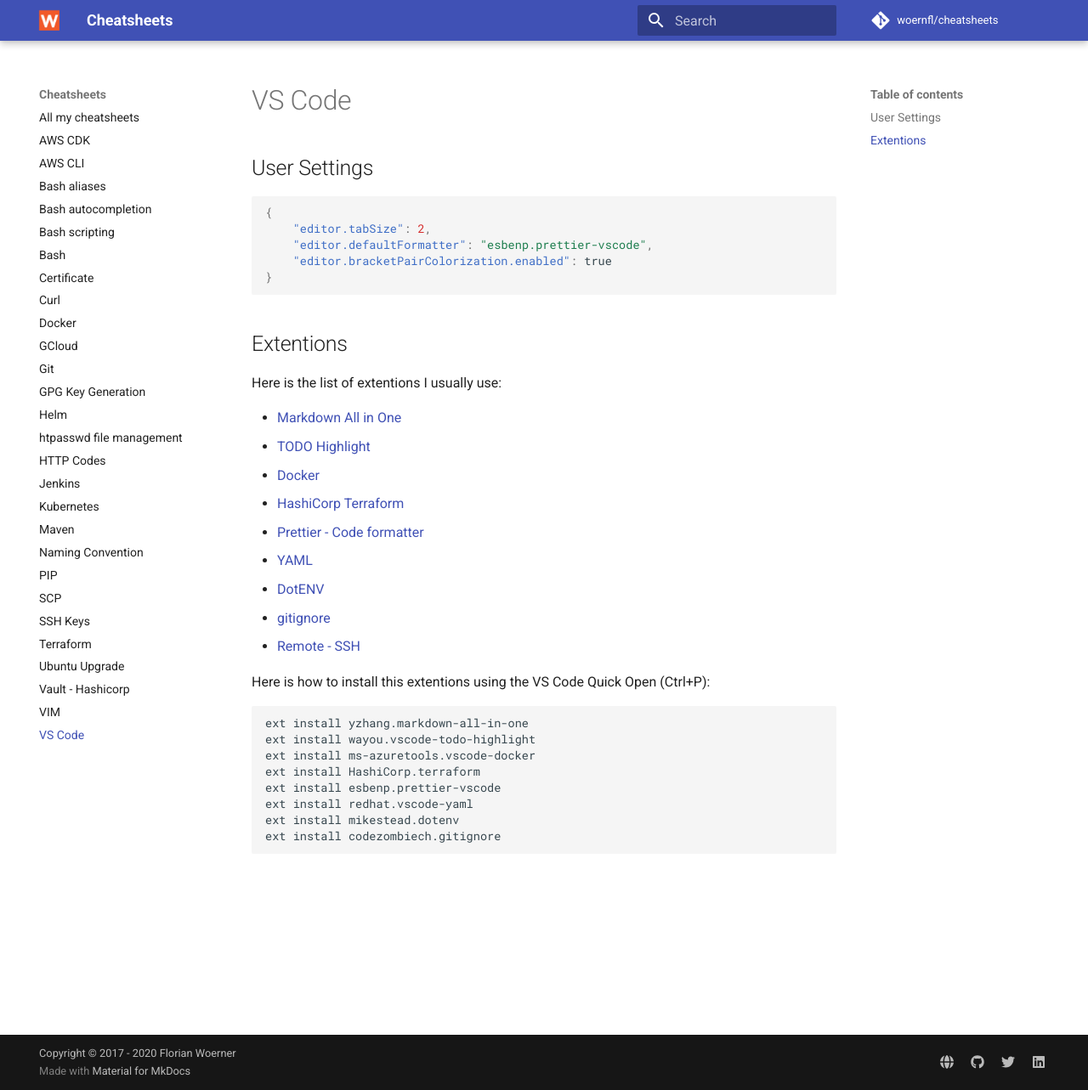
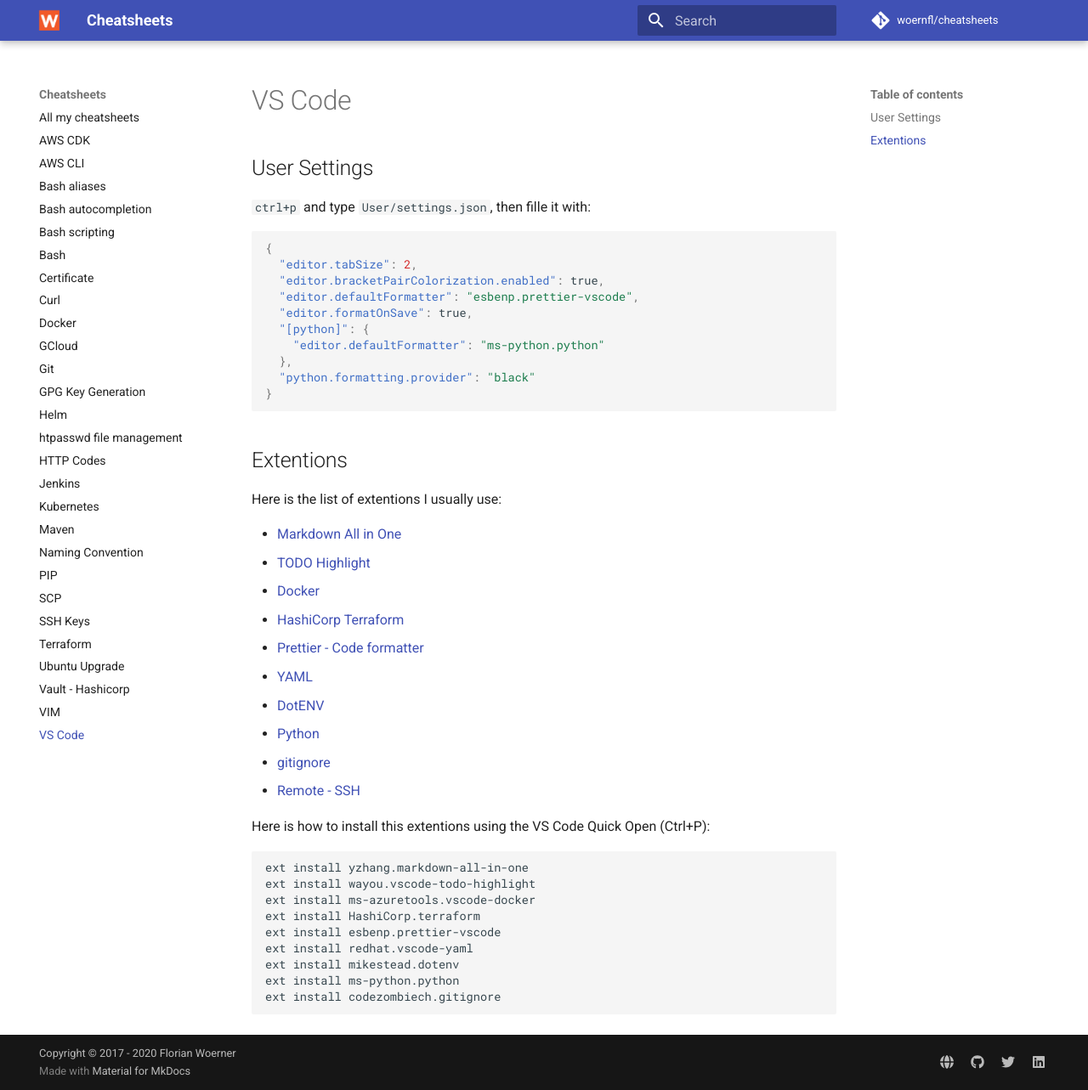
Before and after one commit to woernfl/cheatsheets, an MkDocs documentation site: the page built from docs/vs-code.md, in a window 1280 px wide and 1283 px high. Shown: the whole window at 85% size. Built offline with MkDocs 1.6.1 and Material for MkDocs 9.7.7, drawn with Linux system fonts in a browser that asks for light colours; comment, search, counter and statistics services are not loaded.

Commit message:
Update vs-code.md

````diff
--- a/docs/vs-code.md
+++ b/docs/vs-code.md
@@ -2,11 +2,18 @@
 
 ## User Settings
 
+`ctrl+p` and type `User/settings.json`, then fille it with:
+
 ```json
 {
-    "editor.tabSize": 2,
-    "editor.defaultFormatter": "esbenp.prettier-vscode",
-    "editor.bracketPairColorization.enabled": true
+  "editor.tabSize": 2,
+  "editor.bracketPairColorization.enabled": true,
+  "editor.defaultFormatter": "esbenp.prettier-vscode",
+  "editor.formatOnSave": true,
+  "[python]": {
+    "editor.defaultFormatter": "ms-python.python"
+  },
+  "python.formatting.provider": "black"
 }
 ```
 
@@ -21,6 +28,7 @@
 - [Prettier - Code formatter](https://marketplace.visualstudio.com/items?itemName=esbenp.prettier-vscode)
 - [YAML](https://marketplace.visualstudio.com/items?itemName=redhat.vscode-yaml)
 - [DotENV](https://marketplace.visualstudio.com/items?itemName=mikestead.dotenv)
+- [Python](https://marketplace.visualstudio.com/items?itemName=ms-python.python)
 - [gitignore](https://marketplace.visualstudio.com/items?itemName=codezombiech.gitignore)
 - [Remote - SSH](https://marketplace.visualstudio.com/items?itemName=ms-vscode-remote.remote-ssh)
 
@@ -34,5 +42,6 @@
 ext install esbenp.prettier-vscode
 ext install redhat.vscode-yaml
 ext install mikestead.dotenv
+ext install ms-python.python
 ext install codezombiech.gitignore
 ```
````
